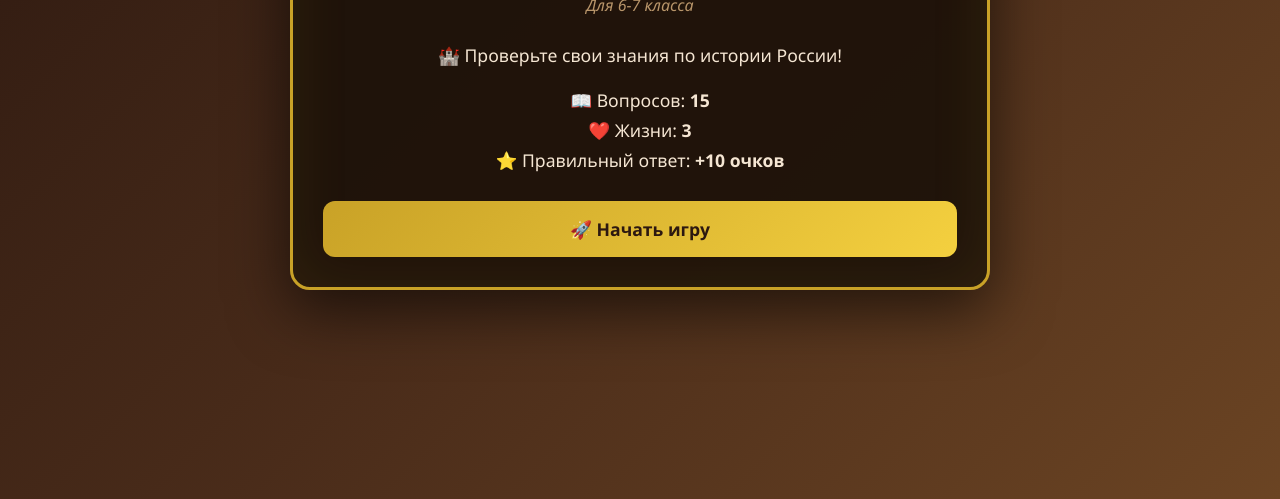
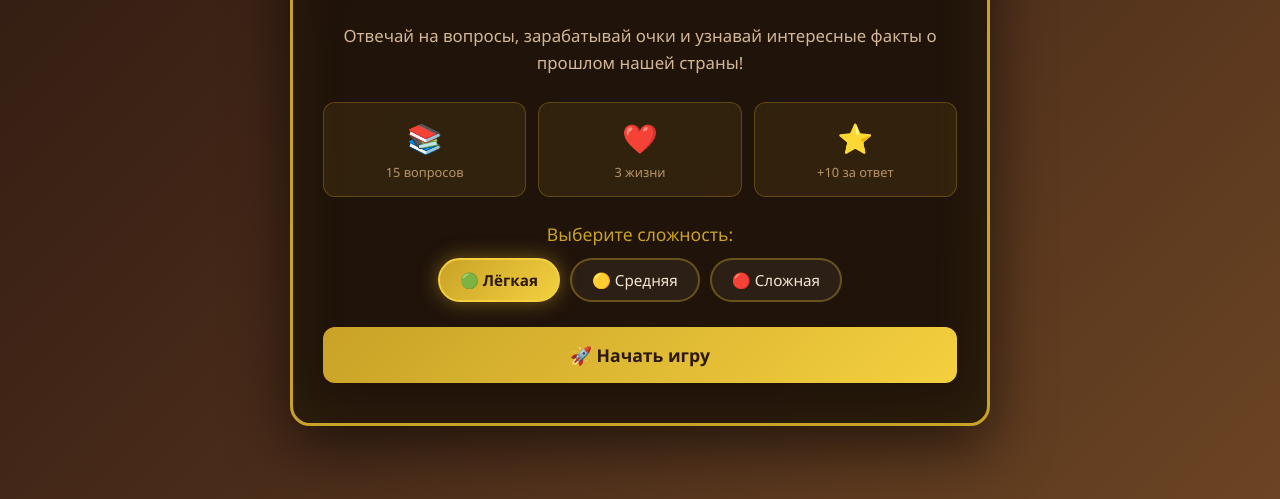
Before and after one commit to narezka368-a11y/histore, a plain HTML site: page index.html in a window 1280 px wide. Shown: the part 301-800 px from the top of the page. Drawn offline with Linux system fonts and the light colour scheme.

Commit message:
Update index.html

```diff
--- a/index.html
+++ b/index.html
@@ -10,11 +10,32 @@
     body {
         min-height: 100vh;
         background: linear-gradient(135deg, #2c1810 0%, #4a2c1a 50%, #6b4423 100%);
+        background-attachment: fixed;
         display: flex;
         justify-content: center;
         align-items: center;
         padding: 20px;
         color: #f5e6d3;
+        overflow-x: hidden;
+    }
+
+    /* Декоративные "искры" на фоне */
+    body::before {
+        content: '';
+        position: fixed;
+        top: 0; left: 0; right: 0; bottom: 0;
+        background-image:
+            radial-gradient(2px 2px at 20% 30%, rgba(201,162,39,0.4), transparent),
+            radial-gradient(2px 2px at 60% 70%, rgba(201,162,39,0.3), transparent),
+            radial-gradient(1px 1px at 80% 20%, rgba(244,208,63,0.5), transparent),
+            radial-gradient(2px 2px at 40% 90%, rgba(201,162,39,0.3), transparent);
+        pointer-events: none;
+        animation: twinkle 4s ease-in-out infinite alternate;
+    }
+
+    @keyframes twinkle {
+        from { opacity: 0.5; }
+        to { opacity: 1; }
     }
 
     .container {
@@ -25,6 +46,8 @@
         border-radius: 20px;
         padding: 30px;
         box-shadow: 0 20px 60px rgba(0,0,0,0.6), inset 0 0 60px rgba(201,162,39,0.1);
+        position: relative;
+        z-index: 1;
     }
 
     h1 {
@@ -42,7 +65,97 @@
         font-style: italic;
     }
 
-    /* Статистика */
+    /* ============ СТАРТОВЫЙ ЭКРАН ============ */
+    .hero {
+        text-align: center;
+        padding: 10px 0;
+    }
+
+    .hero-emblem {
+        font-size: 4.5em;
+        margin-bottom: 10px;
+        animation: float 3s ease-in-out infinite;
+        filter: drop-shadow(0 0 20px rgba(201,162,39,0.6));
+    }
+
+    @keyframes float {
+        0%, 100% { transform: translateY(0); }
+        50% { transform: translateY(-12px); }
+    }
+
+    .hero h2 {
+        color: #f4d03f;
+        font-size: 1.6em;
+        margin-bottom: 12px;
+    }
+
+    .hero p {
+        color: #d4b896;
+        line-height: 1.6;
+        margin-bottom: 20px;
+        font-size: 1.05em;
+    }
+
+    .features {
+        display: grid;
+        grid-template-columns: repeat(3, 1fr);
+        gap: 12px;
+        margin: 25px 0;
+    }
+
+    .feature {
+        background: rgba(201,162,39,0.1);
+        border: 1px solid rgba(201,162,39,0.3);
+        border-radius: 12px;
+        padding: 15px 8px;
+        transition: transform 0.3s ease;
+    }
+
+    .feature:hover { transform: translateY(-4px); }
+
+    .feature-icon { font-size: 1.8em; margin-bottom: 6px; }
+    .feature-text { font-size: 0.8em; color: #b8956a; }
+
+    .difficulty-title {
+        text-align: center;
+        color: #c9a227;
+        margin: 20px 0 12px;
+        font-size: 1.1em;
+    }
+
+    .difficulty {
+        display: flex;
+        justify-content: center;
+        gap: 10px;
+        margin-bottom: 25px;
+        flex-wrap: wrap;
+    }
+
+    .diff-btn {
+        padding: 10px 20px;
+        background: rgba(255,255,255,0.05);
+        border: 2px solid rgba(201,162,39,0.4);
+        border-radius: 25px;
+        color: #f5e6d3;
+        cursor: pointer;
+        font-size: 0.95em;
+        transition: all 0.3s ease;
+    }
+
+    .diff-btn:hover {
+        background: rgba(201,162,39,0.2);
+        transform: translateY(-2px);
+    }
+
+    .diff-btn.active {
+        background: linear-gradient(135deg, #c9a227, #f4d03f);
+        color: #2c1810;
+        font-weight: bold;
+        border-color: #f4d03f;
+        box-shadow: 0 0 20px rgba(201,162,39,0.5);
+    }
+
+    /* ============ СТАТИСТИКА ============ */
     .stats {
         display: flex;
         justify-content: space-around;
@@ -136,6 +249,7 @@
         border-left: 4px solid #c9a227;
         display: none;
         animation: slideDown 0.4s ease;
+        line-height: 1.5;
     }
 
     @keyframes slideDown {
@@ -143,7 +257,7 @@
         to { opacity: 1; transform: translateY(0); }
     }
 
-    /* Кнопка Далее */
+    /* Кнопка */
     .btn {
         display: block;
         width: 100%;
@@ -164,6 +278,17 @@
         box-shadow: 0 8px 20px rgba(201,162,39,0.5);
     }
 
+    .btn-secondary {
+        background: rgba(255,255,255,0.08);
+        color: #f5e6d3;
+        border: 2px solid rgba(201,162,39,0.4);
+    }
+
+    .btn-secondary:hover {
+        background: rgba(201,162,39,0.15);
+        box-shadow: none;
+    }
+
     .btn:disabled { opacity: 0.5; cursor: not-allowed; }
 
     /* Экраны */
@@ -173,14 +298,6 @@
     @keyframes fadeIn {
         from { opacity: 0; transform: translateY(20px); }
         to { opacity: 1; transform: translateY(0); }
-    }
-
-    /* Стартовый экран */
-    .start-text {
-        text-align: center;
-        font-size: 1.1em;
-        line-height: 1.7;
-        margin-bottom: 25px;
     }
 
     /* Финальный экран */
@@ -202,7 +319,7 @@
 
     .final-message {
         text-align: center;
-        font-size: 1.2em;
+        font-size: 1.1em;
         line-height: 1.6;
         padding: 20px;
         background: rgba(201,162,39,0.1);
@@ -222,27 +339,57 @@
         h1 { font-size: 1.5em; }
         .container { padding: 20px; }
         .stat-value { font-size: 1.4em; }
+        .hero-emblem { font-size: 3em; }
+        .features { grid-template-columns: 1fr; }
     }
 </style>
 </head>
 <body>
 
 <div class="container">
-    <h1>📜 Историческая викторина</h1>
-    <p class="subtitle">Для 6-7 класса</p>
 
-    <!-- ЭКРАН 1: Старт -->
+    <!-- ================= ЭКРАН 1: СТАРТОВЫЙ ЭКРАН ================= -->
     <div id="startScreen" class="screen active">
-        <div class="start-text">
-            <p>🏰 Проверьте свои знания по истории России!</p>
-            <p style="margin-top:15px;">📖 Вопросов: <b id="totalQuestions">0</b></p>
-            <p>❤️ Жизни: <b>3</b></p>
-            <p>⭐ Правильный ответ: <b>+10 очков</b></p>
+        <div class="hero">
+            <div class="hero-emblem">🏰</div>
+            <h1>Историческая викторина</h1>
+            <p class="subtitle">Проверь свои знания по истории России</p>
+
+            <p>Отвечай на вопросы, зарабатывай очки и узнавай интересные факты о прошлом нашей страны!</p>
+
+            <div class="features">
+                <div class="feature">
+                    <div class="feature-icon">📚</div>
+                    <div class="feature-text">15 вопросов</div>
                 </div>
+                <div class="feature">
+                    <div class="feature-icon">❤️</div>
+                    <div class="feature-text">3 жизни</div>
+                </div>
+                <div class="feature">
+                    <div class="feature-icon">⭐</div>
+                    <div class="feature-text">+10 за ответ</div>
+                </div>
+            </div>
+
+            <div class="difficulty-title">Выберите сложность:</div>
+            <div class="difficulty">
+                <button class="diff-btn active" data-diff="easy" onclick="selectDifficulty(this)">
+                    🟢 Лёгкая
+                </button>
+                <button class="diff-btn" data-diff="medium" onclick="selectDifficulty(this)">
+                    🟡 Средняя
+                </button>
+                <button class="diff-btn" data-diff="hard" onclick="selectDifficulty(this)">
+                    🔴 Сложная
+                </button>
+            </div>
+
             <button class="btn" onclick="startGame()">🚀 Начать игру</button>
         </div>
+    </div>
 
-    <!-- ЭКРАН 2: Игра -->
+    <!-- ================= ЭКРАН 2: ИГРА ================= -->
     <div id="gameScreen" class="screen">
         <div class="stats">
             <div class="stat">
@@ -254,7 +401,7 @@
                 <div class="stat-label">Жизни</div>
             </div>
             <div class="stat">
-                <div class="stat-value" id="questionNum">1</div>
+                <div class="stat-value" id="questionNum">1/15</div>
                 <div class="stat-label">Вопрос</div>
             </div>
         </div>
@@ -272,62 +419,74 @@
         </button>
     </div>
 
-    <!-- ЭКРАН 3: Финал -->
+    <!-- ================= ЭКРАН 3: ФИНАЛ ================= -->
     <div id="finalScreen" class="screen">
         <h2 class="final-title">🏆 Игра окончена!</h2>
         <div class="final-score" id="finalScore">0</div>
         <div class="final-message" id="finalMessage"></div>
         <button class="btn" onclick="restartGame()">🔄 Играть снова</button>
     </div>
+
 </div>
 
 <script>
 // ================= БАЗА ВОПРОСОВ =================
+// level: 1 - лёгкий, 2 - средний, 3 - сложный
 const questions = [
-    {
-        q: "В каком году произошло Крещение Руси?",
+    // ЛЁГКИЕ
+    { level: 1, q: "В каком году произошло Крещение Руси?",
       options: ["862 г.", "988 г.", "1147 г.", "1240 г."],
       correct: 1,
-        explanation: "Князь Владимир Святославич крестил Русь в 988 году."
-    },
-    {
-        q: "Кто был первым князем Древней Руси?",
+      explanation: "Князь Владимир Святославич крестил Русь в 988 году." },
+
+    { level: 1, q: "Кто был первым князем Древней Руси?",
       options: ["Игорь", "Олег", "Рюрик", "Святослав"],
       correct: 2,
-        explanation: "Рюрик стал первым князем в 862 году, основав династию Рюриковичей."
-    },
-    {
-        q: "В каком году произошла Невская битва?",
+      explanation: "Рюрик стал первым князем в 862 году, основав династию Рюриковичей." },
+
+    { level: 1, q: "В каком году произошла Невская битва?",
       options: ["1240 г.", "1242 г.", "1380 г.", "1147 г."],
       correct: 0,
-        explanation: "Александр Невский разбил шведов на реке Неве в 1240 году."
-    },
-    {
-        q: "В каком году произошло Ледовое побоище?",
+      explanation: "Александр Невский разбил шведов на реке Неве в 1240 году." },
+
+    { level: 1, q: "Кто разбил Мамая на Куликовом поле?",
+      options: ["Иван III", "Дмитрий Донской", "Иван Калита", "Александр Невский"],
+      correct: 1,
+      explanation: "Дмитрий Донской одержал победу в Куликовской битве в 1380 году." },
+
+    { level: 1, q: "Кто был первым русским царём?",
+      options: ["Иван III", "Иван IV Грозный", "Пётр I", "Борис Годунов"],
+      correct: 1,
+      explanation: "Иван IV Грозный в 1547 году впервые принял титул царя." },
+
+    // СРЕДНИЕ
+    { level: 2, q: "В каком году произошло Ледовое побоище?",
       options: ["1240 г.", "1242 г.", "1380 г.", "1480 г."],
       correct: 1,
-        explanation: "5 апреля 1242 года Александр Невский разбил рыцарей Ливонского ордена на Чудском озере."
-    },
-    {
-        q: "Кто разбил Мамая на Куликовом поле?",
-        options: ["Иван III", "Дмитрий Донской", "Иван Калита", "Александр Невский"],
-        correct: 1,
-        explanation: "Дмитрий Донской одержал победу в Куликовской битве в 1380 году."
-    },
-    {
-        q: "В каком году произошло Куликовская битва?",
+      explanation: "5 апреля 1242 года Александр Невский разбил рыцарей Ливонского ордена на Чудском озере." },
+
+    { level: 2, q: "В каком году произошла Куликовская битва?",
       options: ["1380 г.", "1240 г.", "1480 г.", "1147 г."],
       correct: 0,
-        explanation: "Куликовская битва состоялась 8 сентября 1380 года."
-    },
-    {
-        q: "Кто освободил Русь от монголо-татарского ига?",
+      explanation: "Куликовская битва состоялась 8 сентября 1380 года." },
+
+    { level: 2, q: "Кто освободил Русь от монголо-татарского ига?",
       options: ["Иван Калита", "Дмитрий Донской", "Иван III", "Иван Грозный"],
       correct: 2,
-        explanation: "Иван III в 1480 году после стояния на Угре покончил с игом."
-    },
-    {
-        q: "Что такое феодальная раздробленность?",
+      explanation: "Иван III в 1480 году после стояния на Угре покончил с игом." },
+
+    { level: 2, q: "В каком году Москва впервые упоминается в летописи?",
+      options: ["862 г.", "988 г.", "1147 г.", "1240 г."],
+      correct: 2,
+      explanation: "Москва впервые упомянута в 1147 году в связи с Юрием Долгоруким." },
+
+    { level: 2, q: "Кто возглавил Второе народное ополчение в 1612 году?",
+      options: ["Минин и Пожарский", "Лжедмитрий I", "Борис Годунов", "Василий Шуйский"],
+      correct: 0,
+      explanation: "Кузьма Минин и Дмитрий Пожарский освободили Москву от поляков в 1612 году." },
+
+    // СЛОЖНЫЕ
+    { level: 3, q: "Что такое феодальная раздробленность?",
       options: [
         "Объединение земель вокруг Москвы",
         "Распад государства на отдельные княжества",
@@ -335,34 +494,19 @@ const questions = [
         "Крещение Руси"
       ],
       correct: 1,
-        explanation: "Феодальная раздробленность — распад единого государства на независимые части (XII–XV вв.)."
-    },
-    {
-        q: "В каком году Москва впервые упоминается в летописи?",
-        options: ["862 г.", "988 г.", "1147 г.", "1240 г."],
-        correct: 2,
-        explanation: "Москва впервые упомянута в 1147 году в связи с Юрием Долгоруким."
-    },
-    {
-        q: "Кто написал «Повесть временных лет»?",
+      explanation: "Феодальная раздробленность — распад единого государства на независимые части (XII–XV вв.)." },
+
+    { level: 3, q: "Кто написал «Повесть временных лет»?",
       options: ["Нестор", "Иларион", "Даниил Заточник", "Кирилл Туровский"],
       correct: 0,
-        explanation: "Монах Нестор создал «Повесть временных лет» в начале XII века."
-    },
-    {
-        q: "Кто был первым русским царём?",
-        options: ["Иван III", "Иван IV Грозный", "Пётр I", "Борис Годунов"],
-        correct: 1,
-        explanation: "Иван IV Грозный в 1547 году впервые принял титул царя."
-    },
-    {
-        q: "В каком году было взятие Казани Иваном Грозным?",
+      explanation: "Монах Нестор создал «Повесть временных лет» в начале XII века." },
+
+    { level: 3, q: "В каком году было взятие Казани Иваном Грозным?",
       options: ["1547 г.", "1552 г.", "1565 г.", "1584 г."],
       correct: 1,
-        explanation: "Казань была взята войсками Ивана Грозного в 1552 году."
-    },
-    {
-        q: "Что такое опричнина?",
+      explanation: "Казань была взята войсками Ивана Грозного в 1552 году." },
+
+    { level: 3, q: "Что такое опричнина?",
       options: [
         "Совет при царе",
         "Особое войско и политика террора Ивана Грозного",
@@ -370,25 +514,12 @@ const questions = [
         "Название города"
       ],
       correct: 1,
-        explanation: "Опричнина (1565-1572) — политика террора Ивана Грозного против бояр."
-    },
-    {
-        q: "Кто возглавил Второе народное ополчение в 1612 году?",
-        options: [
-            "Минин и Пожарский",
-            "Лжедмитрий I",
-            "Борис Годунов",
-            "Василий Шуйский"
-        ],
-        correct: 0,
-        explanation: "Кузьма Минин и Дмитрий Пожарский освободили Москву от поляков в 1612 году."
-    },
-    {
-        q: "В каком году произошло Смутное время (начало)?",
+      explanation: "Опричнина (1565-1572) — политика террора Ивана Грозного против бояр." },
+
+    { level: 3, q: "В каком году началось Смутное время?",
       options: ["1584 г.", "1598 г.", "1605 г.", "1613 г."],
       correct: 1,
-        explanation: "Смутное время началось в 1598 году после смерти царя Фёдора Иоанновича."
-    }
+      explanation: "Смутное время началось в 1598 году после смерти царя Фёдора Иоанновича." }
 ];
 
 // ================= ПЕРЕМЕННЫЕ =================
@@ -397,31 +528,37 @@ let currentIndex = 0;
 let score = 0;
 let lives = 3;
 let answered = false;
+let difficulty = 'easy';
 
 // ================= ЭЛЕМЕНТЫ =================
-const startScreen = document.getElementById('startScreen');
-const gameScreen = document.getElementById('gameScreen');
-const finalScreen = document.getElementById('finalScreen');
+const startScreen  = document.getElementById('startScreen');
+const gameScreen   = document.getElementById('gameScreen');
+const finalScreen  = document.getElementById('finalScreen');
 const questionText = document.getElementById('questionText');
 const answersContainer = document.getElementById('answersContainer');
-const explanation = document.getElementById('explanation');
-const nextBtn = document.getElementById('nextBtn');
+const explanation  = document.getElementById('explanation');
+const nextBtn      = document.getElementById('nextBtn');
 const scoreDisplay = document.getElementById('scoreDisplay');
 const livesDisplay = document.getElementById('livesDisplay');
-const questionNum = document.getElementById('questionNum');
+const questionNum  = document.getElementById('questionNum');
 const progressFill = document.getElementById('progressFill');
-const finalScore = document.getElementById('finalScore');
+const finalScore   = document.getElementById('finalScore');
 const finalMessage = document.getElementById('finalMessage');
 
-document.getElementById('totalQuestions').textContent = questions.length;
+// ================= ВЫБОР СЛОЖНОСТИ =================
+function selectDifficulty(btn) {
+    document.querySelectorAll('.diff-btn').forEach(b => b.classList.remove('active'));
+    btn.classList.add('active');
+    difficulty = btn.dataset.diff;
+}
 
-// ================= ФУНКЦИИ =================
-
+// ================= ПЕРЕКЛЮЧЕНИЕ ЭКРАНОВ =================
 function showScreen(screen) {
     document.querySelectorAll('.screen').forEach(s => s.classList.remove('active'));
     screen.classList.add('active');
 }
 
+// ================= ПЕРЕМЕШИВАНИЕ =================
 function shuffle(array) {
     const arr = [...array];
     for (let i = arr.length - 1; i > 0; i--) {
@@ -431,22 +568,36 @@ function shuffle(array) {
     return arr;
 }
 
+// ================= СТАРТ ИГРЫ =================
 function startGame() {
-    currentQuestions = shuffle(questions);
+    // Фильтруем вопросы по сложности:
+    // лёгкая — level 1, средняя — level 1 и 2, сложная — все
+    let pool;
+    if (difficulty === 'easy') {
+        pool = questions.filter(q => q.level === 1);
+    } else if (difficulty === 'medium') {
+        pool = questions.filter(q => q.level <= 2);
+    } else {
+        pool = questions;
+    }
+
+    currentQuestions = shuffle(pool);
     currentIndex = 0;
     score = 0;
     lives = 3;
+
     updateStats();
     showScreen(gameScreen);
     loadQuestion();
 }
 
+// ================= ЗАГРУЗКА ВОПРОСА =================
 function loadQuestion() {
     answered = false;
     const q = currentQuestions[currentIndex];
 
     // Прогресс
-    progressFill.style.width = (currentIndex / currentQuestions.length * 100) + '%';
+    progressFill.style.width = ((currentIndex) / currentQuestions.length * 100) + '%';
     questionNum.textContent = (currentIndex + 1) + '/' + currentQuestions.length;
 
     questionText.textContent = '📖 ' + q.q;
@@ -464,6 +615,7 @@ function loadQuestion() {
     });
 }
 
+// ================= ПРОВЕРКА ОТВЕТА =================
 function checkAnswer(selected, btn) {
     if (answered) return;
     answered = true;
@@ -488,7 +640,7 @@ function checkAnswer(selected, btn) {
     explanation.style.display = 'block';
     updateStats();
 
-    // Проверка на конец
+    // Текст кнопки "далее"
     if (lives <= 0) {
         nextBtn.textContent = '🏁 Завершить игру';
     } else if (currentIndex === currentQuestions.length - 1) {
@@ -499,6 +651,7 @@ function checkAnswer(selected, btn) {
     nextBtn.style.display = 'block';
 }
 
+// ================= СЛЕДУЮЩИЙ ВОПРОС =================
 function nextQuestion() {
     if (lives <= 0 || currentIndex === currentQuestions.length - 1) {
         finishGame();
@@ -508,11 +661,13 @@ function nextQuestion() {
     loadQuestion();
 }
 
+// ================= ОБНОВЛЕНИЕ СТАТИСТИКИ =================
 function updateStats() {
     scoreDisplay.textContent = score;
     livesDisplay.textContent = lives > 0 ? '❤️'.repeat(lives) : '💀';
 }
 
+// ================= ФИНАЛ =================
 function finishGame() {
     progressFill.style.width = '100%';
     finalScore.textContent = score + ' очков';
@@ -544,6 +699,7 @@ function finishGame() {
     `;
 }
 
+// ================= РЕСТАРТ =================
 function restartGame() {
     showScreen(startScreen);
 }
```
Lines whose indentation alone changed are shown as unchanged.
